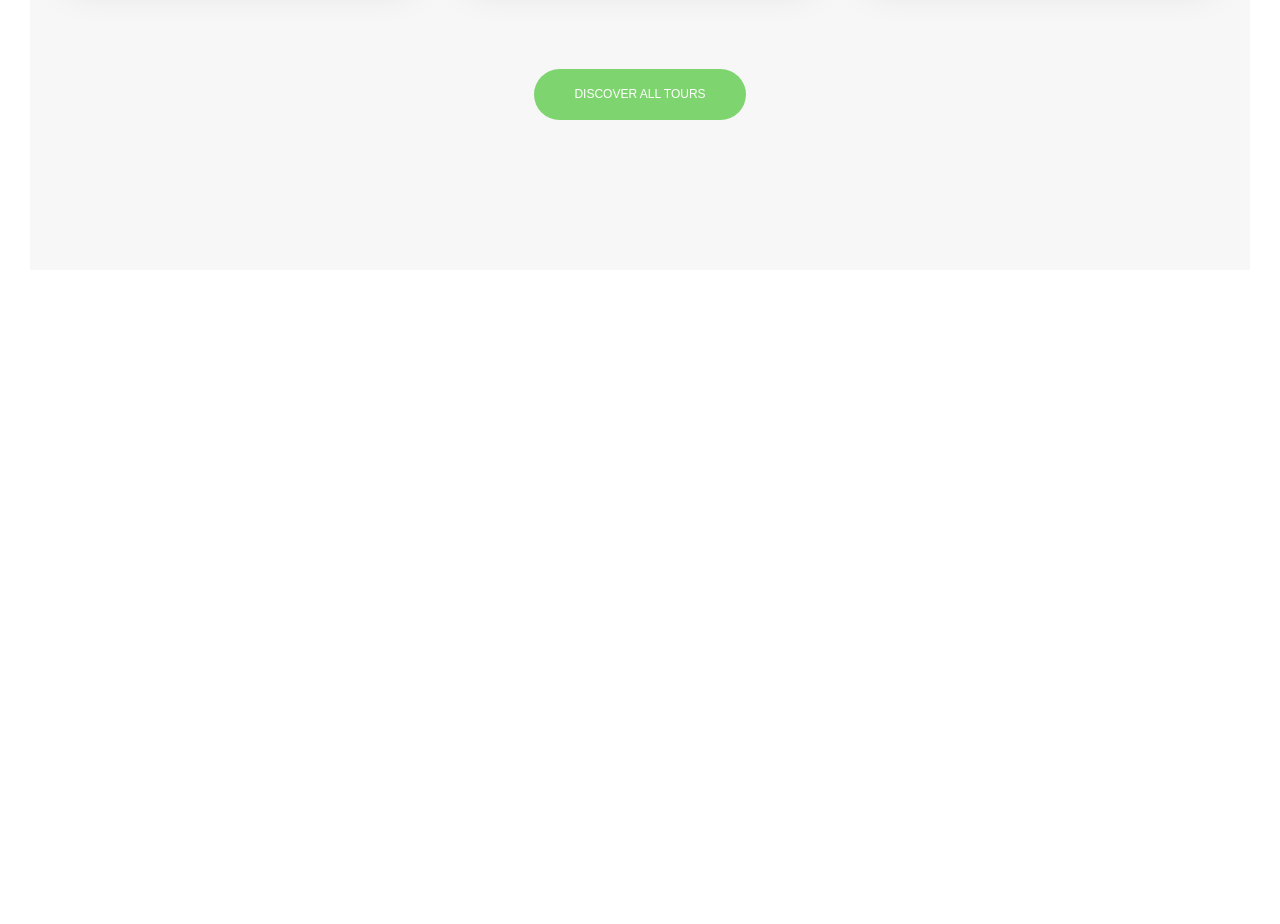
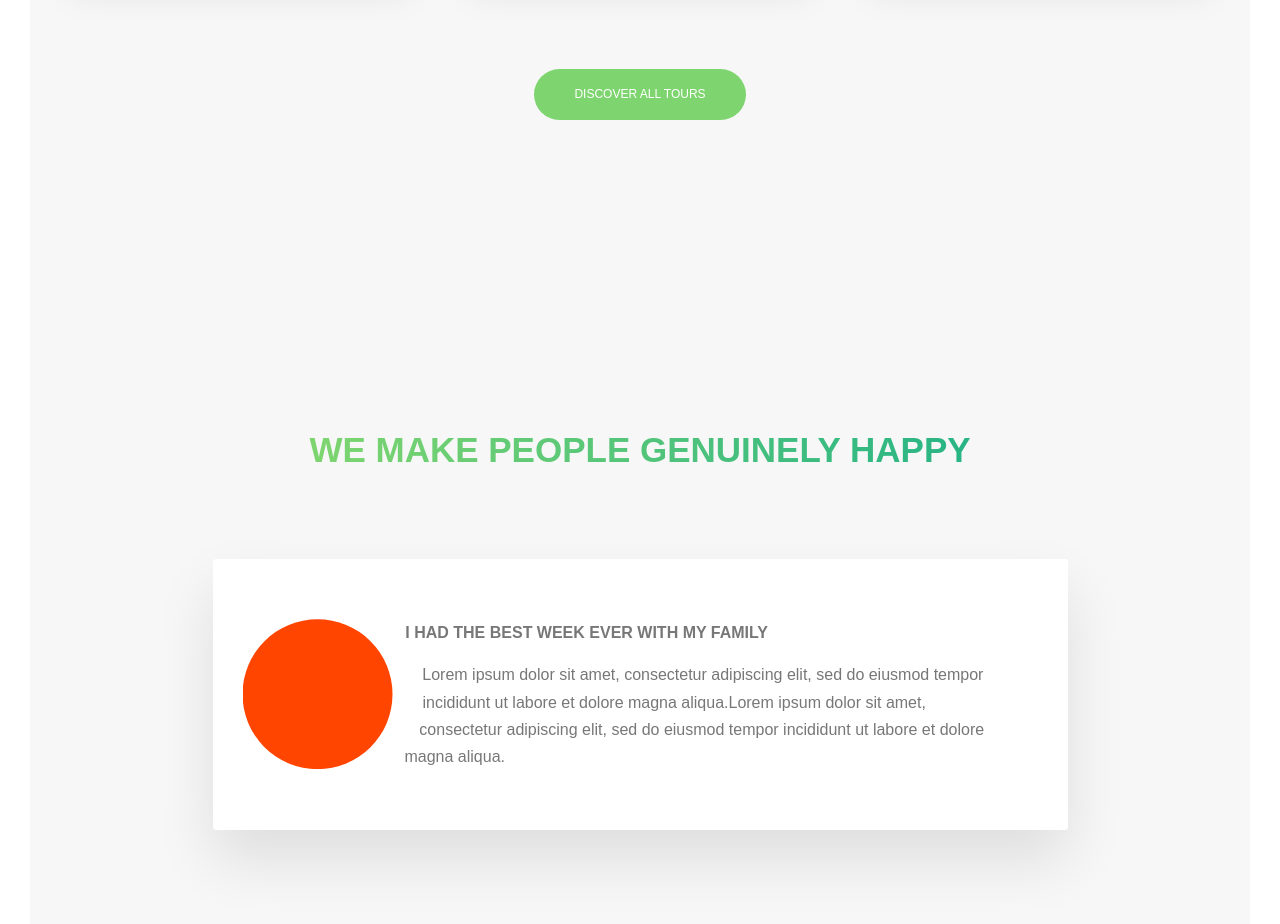
Before and after one commit to zep1994/SCSS_Project_2022, a website: page Natours/starter/index.html in a window 1280 px wide. Shown: the part 2990-3914 px from the top of the page. Before the commit the page ends 3290 px from the top, so only its background shows below. Drawn offline with Linux system fonts and the light colour scheme.

Commit message:
Add stories section

```diff
--- a/Natours/starter/index.html
+++ b/Natours/starter/index.html
@@ -212,6 +212,30 @@
                 </div>
 
             </section>
+
+            <section class="section-stories">
+                <div class="u-center-text u-margin-bottom-big">
+                    <h2 class="heading-secondary">
+                        We make people Genuinely happy
+                    </h2>
+                </div>
+
+                <div class="row">
+                    <div class="story">
+                        <figure class="story__shape">
+
+                        </figure>
+                        <div class="story__text">
+                            <h3 class="heading-tertiary u-margin-bottom-small">I had the best week ever with my family</h3>
+                            <p>
+                                Lorem ipsum dolor sit amet, consectetur adipiscing elit, sed do eiusmod tempor incididunt ut labore et dolore magna aliqua.Lorem
+                                ipsum dolor sit amet, consectetur adipiscing elit, sed do eiusmod tempor incididunt ut labore et dolore magna aliqua.
+                            </p>
+                        </div>
+                    </div>
+                </div>
+
+            </section>
         </main>
 
         <!-- <section class="grid-test">
--- /dev/null
+++ b/Natours/starter/sass/components/_story.scss
@@ -0,0 +1,22 @@
+.story {
+    width: 75%;
+    margin: 0 auto;
+    box-shadow: 0 3rem 6rem rgba($color-black, .1);
+    background-color: white;
+    border-radius: 3px;
+    padding: 6rem;
+    font-size: $default-font-size;
+
+    &__shape {
+        width: 15rem;
+        height: 15rem;
+        float: left;
+        background-color: orangered;
+        --webikit-shape-outside: circle(50% at 50% 50%);
+        shape-outside: circle(50% at 50% 50%);
+
+        --webkit-clip-path: circle(50% at 50% 50%);
+        clip-path: circle(50% at 50% 50%);
+        transform: translate(-3rem);
+    }
+}
--- a/Natours/starter/sass/main.scss
+++ b/Natours/starter/sass/main.scss
@@ -11,6 +11,7 @@
 @import "components/composition";
 @import "components/feature-box";
 @import "components/card";
+@import "components/story";
 
 @import "layout/header";
 @import "layout/grid";
--- a/Natours/starter/sass/pages/_home.scss
+++ b/Natours/starter/sass/pages/_home.scss
@@ -25,5 +25,9 @@
     background-color: $color-grey-light-1;
     padding: 25rem 0 15rem 0;
     margin-top: -11rem;
+}
 
+.section-stories {
+    padding: 15rem 0;
+    background-color: $color-grey-light-1;
 }
```
Also changed, not shown: Natours/starter/css/style.css.
